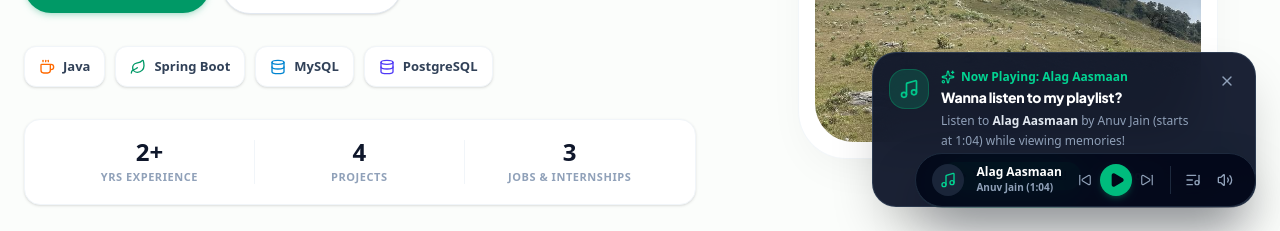
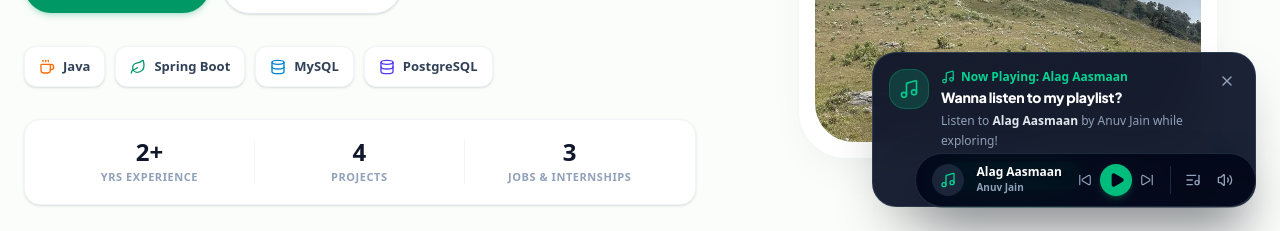
Before and after one commit to HiyanjongRai/my--portfolio, a Next.js app: page / in a window 1280 px wide. Shown: the part 569-800 px from the top of the page. Built offline with nearby package versions, Linux system fonts and the light colour scheme.

Commit message:
clean track display name and update prompt icon

```diff
--- a/components/moments/MomentsMusicPlayer.tsx
+++ b/components/moments/MomentsMusicPlayer.tsx
@@ -203,14 +203,14 @@ export function MomentsMusicPlayer({ customPlaylist }: MomentsMusicPlayerProps)
               </div>
               <div className="flex-1 min-w-0 pr-2">
                 <div className="flex items-center gap-1.5 text-xs font-bold text-emerald-400">
-                  <Sparkles className="h-3.5 w-3.5" />
+                  <Music className="h-3.5 w-3.5" />
                   <span>Now Playing: {currentTrack.title}</span>
                 </div>
                 <h4 className="text-sm font-extrabold text-white mt-0.5">
                   Wanna listen to my playlist?
                 </h4>
                 <p className="text-xs text-slate-400 mt-1 leading-relaxed">
-                  Listen to <strong className="text-slate-200">{currentTrack.title}</strong> by {currentTrack.artist} {currentTrack.startTime ? `(starts at ${Math.floor(currentTrack.startTime / 60)}:${(currentTrack.startTime % 60).toString().padStart(2, '0')})` : ''} while viewing memories!
+                  Listen to <strong className="text-slate-200">{currentTrack.title}</strong> by {currentTrack.artist} while exploring!
                 </p>
 
                 {/* Action Buttons */}
@@ -282,7 +282,7 @@ export function MomentsMusicPlayer({ customPlaylist }: MomentsMusicPlayerProps)
                     >
                       <p className="font-bold truncate">{track.title}</p>
                       <p className="text-[10px] text-slate-400 truncate">
-                        {track.artist} {track.startTime ? `(Start: ${Math.floor(track.startTime / 60)}:${(track.startTime % 60).toString().padStart(2, '0')})` : ''}
+                        {track.artist}
                       </p>
                     </button>
                     <a
@@ -329,7 +329,7 @@ export function MomentsMusicPlayer({ customPlaylist }: MomentsMusicPlayerProps)
                 {currentTrack.title}
               </p>
               <p className="text-[10px] font-semibold text-slate-400 truncate">
-                {currentTrack.artist} {currentTrack.startTime ? `(${Math.floor(currentTrack.startTime / 60)}:${(currentTrack.startTime % 60).toString().padStart(2, '0')})` : ''}
+                {currentTrack.artist}
               </p>
             </div>
           )}
```
